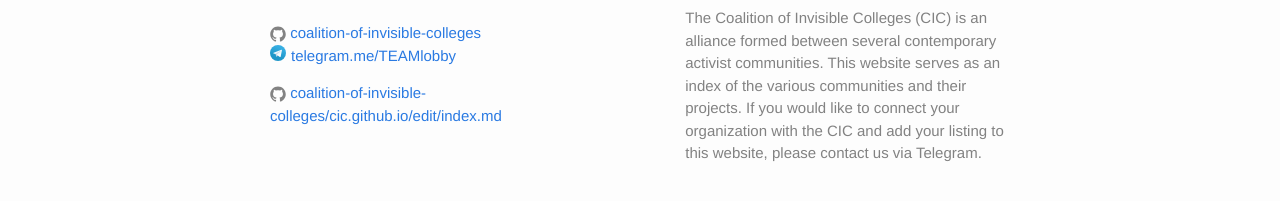
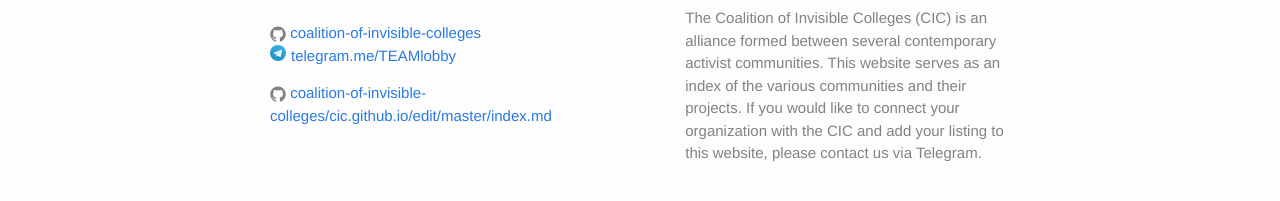
Before and after one commit to coalition-of-invisible-colleges/cic.github.io, a Jekyll site: the page built from index.md, in a window 1280 px wide. Shown: the part 362-563 px from the top of the page. Built offline with Jekyll 4.4.1, drawn with Linux system fonts in a browser that asks for light colours.

Commit message:
Added /master/ to Edit link

```diff
--- a/_includes/footer.html
+++ b/_includes/footer.html
@@ -36,7 +36,7 @@
         <ul class="contact-list">
           <!--todo: add a pen icon here-->
           <li>
-            {% assign edit_url = 'coalition-of-invisible-colleges/cic.github.io/edit/' | append: page.path %}
+            {% assign edit_url = 'coalition-of-invisible-colleges/cic.github.io/edit/master/' | append: page.path %}
             {% include icon-github.html username=edit_url title='Edit this page' %}
           </li>
         </ul>
```
